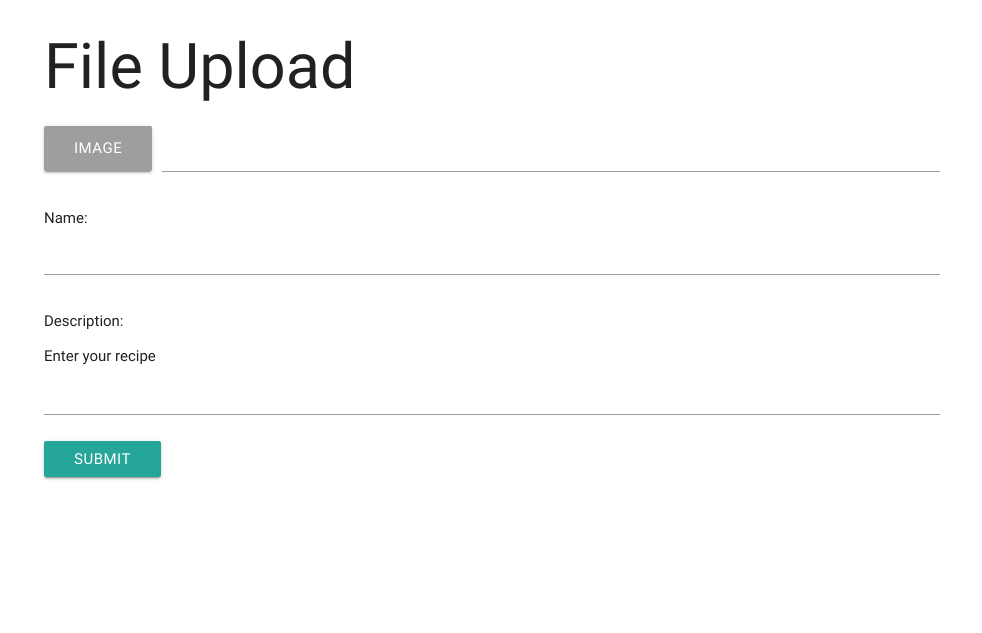
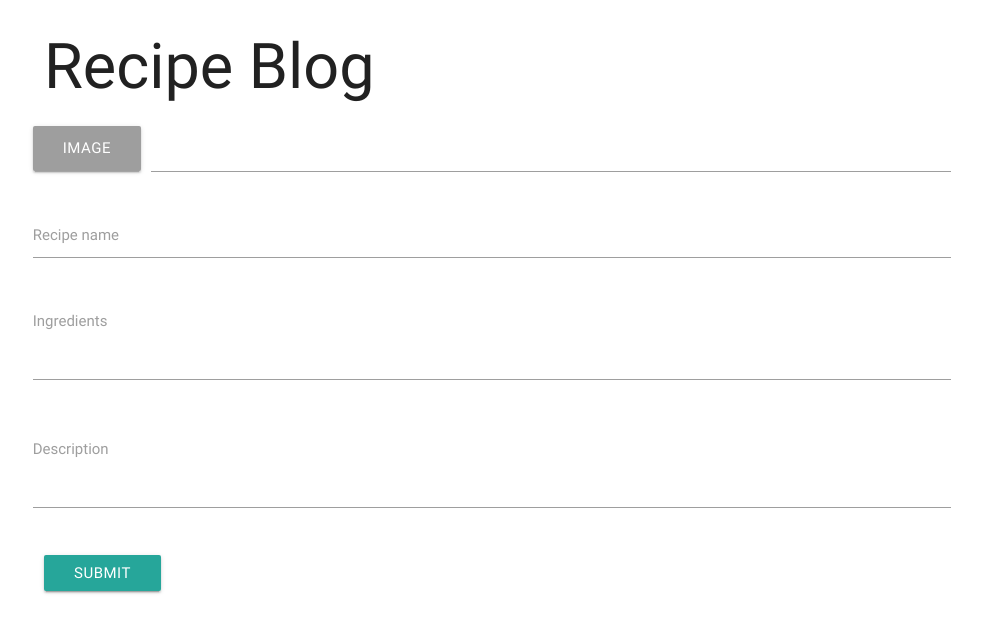
Before and after one commit to timethethyme/CADStorage, a Node server app: page / in a window 1280 px wide. Shown: the top 633 px of the page, without its empty margins (148-1130 px from the left). Run offline with Node 20, Linux system fonts and the light colour scheme; some libraries are stand-ins or nearby versions.

Commit message:
Added ingredients & redesigned cards

```diff
--- a/server.js
+++ b/server.js
@@ -77,7 +77,7 @@ app.post('/upload', (req, res) => {
                 console.log(req.body);
 
 
-                const data = { recipeName: req.body.recipeName, recipeDescription: req.body.recipeDescription, imageUrl: "uploads/" + req.file.filename };
+                const data = { recipeName: req.body.recipeName, recipeIngredients: req.body.recipeIngredients, recipeDescription: req.body.recipeDescription, imageUrl: "uploads/" + req.file.filename };
                 db.collection('Recipes').save(data, (err, result) => {
                     if (err) return console.log(err);
                     console.log('saved to database');
--- a/views/index.ejs
+++ b/views/index.ejs
@@ -6,13 +6,14 @@
     <meta http-equiv="X-UA-Compatible" content="ie=edge">
     <link rel="stylesheet" href="https://cdnjs.cloudflare.com/ajax/libs/materialize/0.100.2/css/materialize.min.css">
 
-    <title>Node File Uploads</title>
+    <title>Recipe Blog</title>
 </head>
 <body>
 <div class="container">
-    <h1>File Upload</h1>
+    <h1>Recipe Blog</h1>
     <%= typeof msg != 'undefined' ? msg : '' %>
-    <form action="/upload" method="POST" id="recipeform" enctype="multipart/form-data">
+    <form action="/upload" class="col s12" method="POST" id="recipeform" enctype="multipart/form-data">
+        <div class="row">
             <div class="file-field input-field">
                 <div class="btn grey">
                     <span>Image</span>
@@ -21,13 +22,24 @@
                 <div class="file-path-wrapper">
                     <input class="file-path validate" type="text">
                 </div>
+            </div>
+        </div>
+        <div class="row">
             <div class="input-field">
-                <span>Name:</span>
                 <input name="recipeName" type="text">
+                <label for="recipeName">Recipe name</label>
             </div>
-            <div class="input-field col s12">
-                <span>Description:</span>
-                <textarea id="textarea2" name="recipeDescription" form="recipeform"  class="materialize-textarea">Enter your recipe</textarea>
+        </div>
+        <div class="row">
+            <div class="input-field">
+                <textarea id="textarea1" name="recipeIngredients" form="recipeform"  class="materialize-textarea"></textarea>
+                <label for="textarea1">Ingredients</label>
+            </div>
+        </div>
+        <div class="row">
+            <div class="input-field">
+                <textarea id="textarea2" name="recipeDescription" form="recipeform"  class="materialize-textarea"></textarea>
+                <label for="textarea2">Description</label>
             </div>
         </div>
         <button type="submit" class="btn">Submit</button>
```
Also changed, not shown: views/view.ejs (+25 -7 lines), 1 other file. Lines whose indentation alone changed are shown as unchanged.
